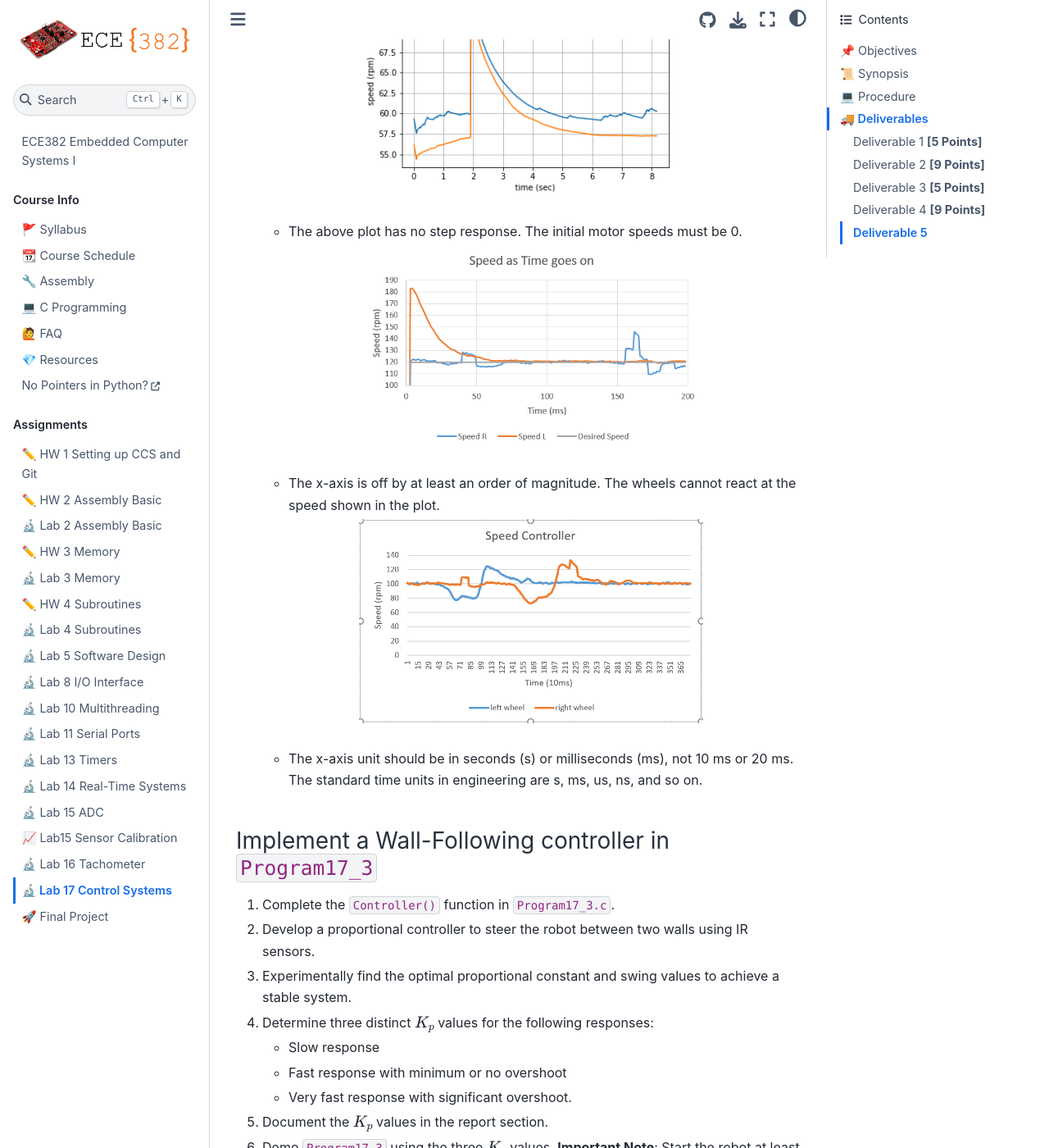
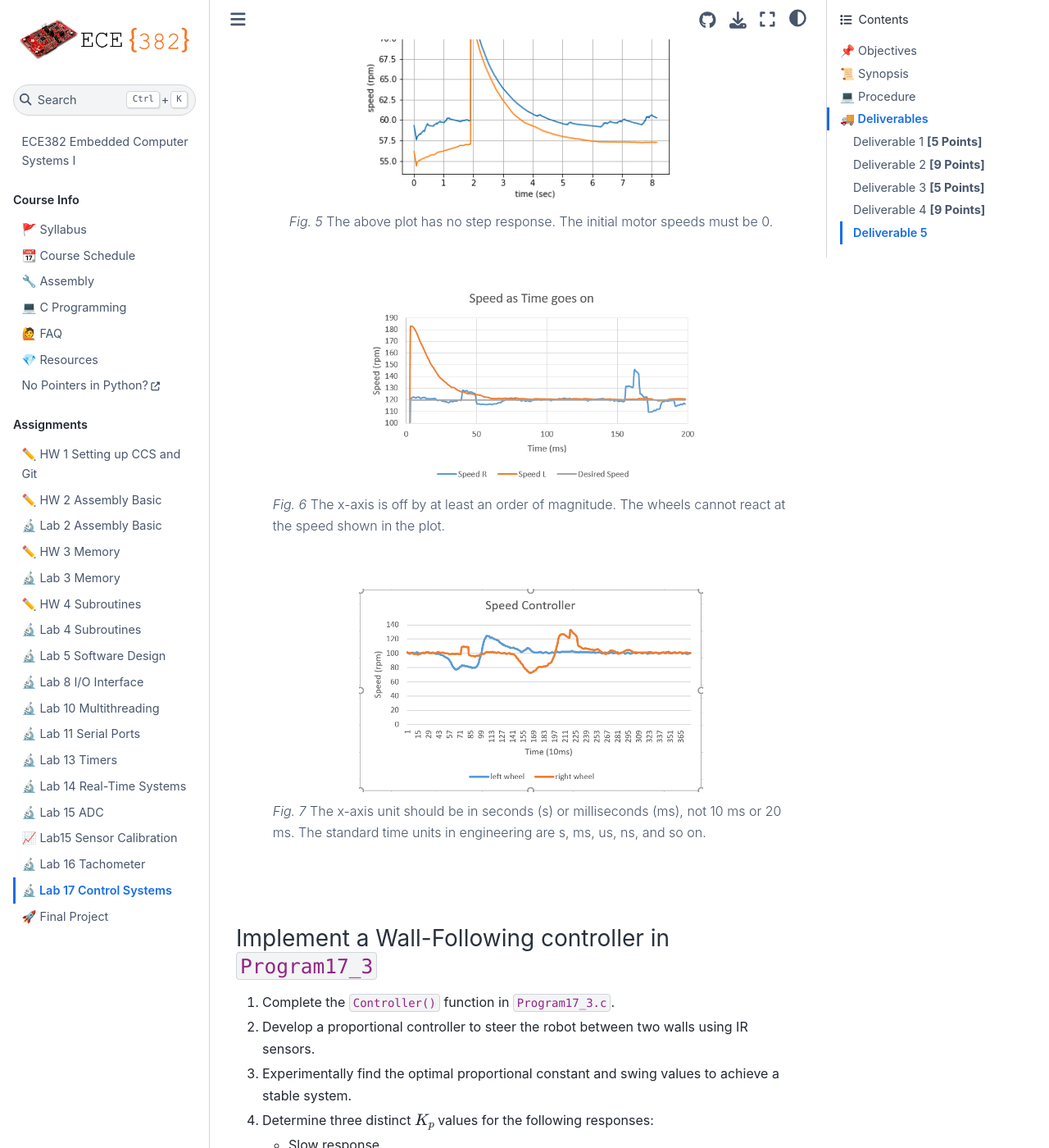
Before and after one commit to USAFA-ECE/ece382, a Jupyter Book: the page built from docs/Assignments/lab17.md, in a window 1280 px wide and 1400 px high, scrolled down 3608 px. Shown: the whole window at 82% size. Built offline with Jupyter Book 1.0.4 settings and Sphinx 7.4.7 and the Sphinx Book theme 1.1.4, drawn with Linux system fonts in a browser that asks for light colours.

Commit message:
reformatted captions for graphs

````diff
--- a/docs/Assignments/lab17.md
+++ b/docs/Assignments/lab17.md
@@ -73,29 +73,34 @@ Control systems are a rich, complex field within engineering, spanning electrica
 
 1. Examples of plots that may not receive full credit include, but are not limited to, the following.
 
-    ```{image} ./figures/Lab17_BadPlotExample1.png
+    ```{figure} ./figures/Lab17_BadPlotExample1.png
     :width: 420
     :align: center
+
+    The above plot has no step response.  The initial motor speeds must be 0.
     ```
     <br>
 
-    - The above plot has no step response.  The initial motor speeds must be 0.
 
-    ```{image} ./figures/Lab17_BadPlotExample2.png
+
+    ```{figure} ./figures/Lab17_BadPlotExample2.png
     :width: 420
     :align: center
+
+    The x-axis is off by at least an order of magnitude. The wheels cannot react at the speed shown in the plot.
     ```
     <br>
 
-    - The x-axis is off by at least an order of magnitude. The wheels cannot react at the speed shown in the plot.
 
-    ```{image} ./figures/Lab17_BadPlotExample3.png
+
+    ```{figure} ./figures/Lab17_BadPlotExample3.png
     :width: 420
     :align: center
+
+    The x-axis unit should be in seconds (s) or milliseconds (ms), not 10 ms or 20 ms. The standard time units in engineering are s, ms, us, ns, and so on.
     ```
     <br>
 
-    - The x-axis unit should be in seconds (s) or milliseconds (ms), not 10 ms or 20 ms. The standard time units in engineering are s, ms, us, ns, and so on.
 
 ### Implement a Wall-Following controller in `Program17_3`
 
````
